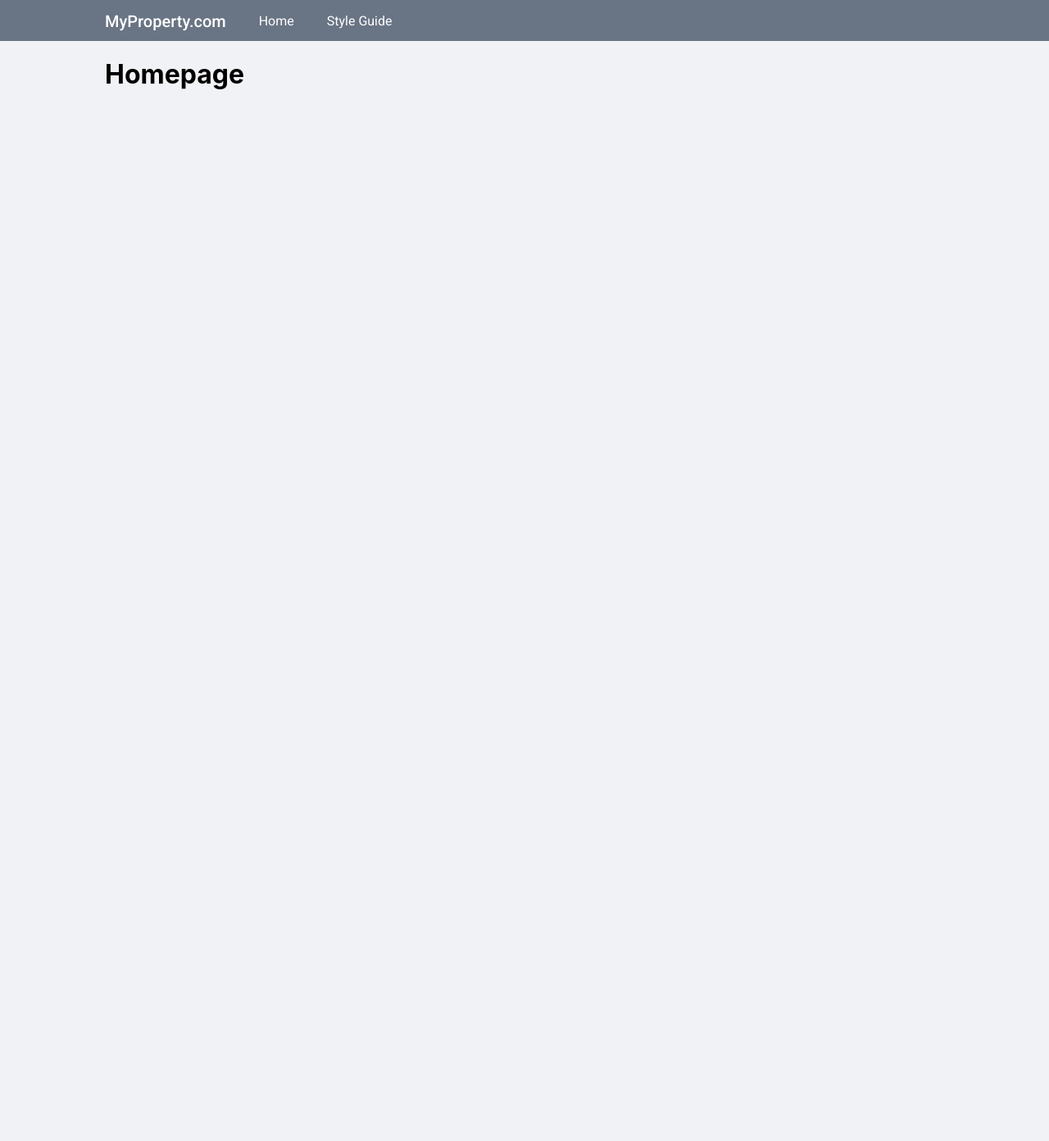
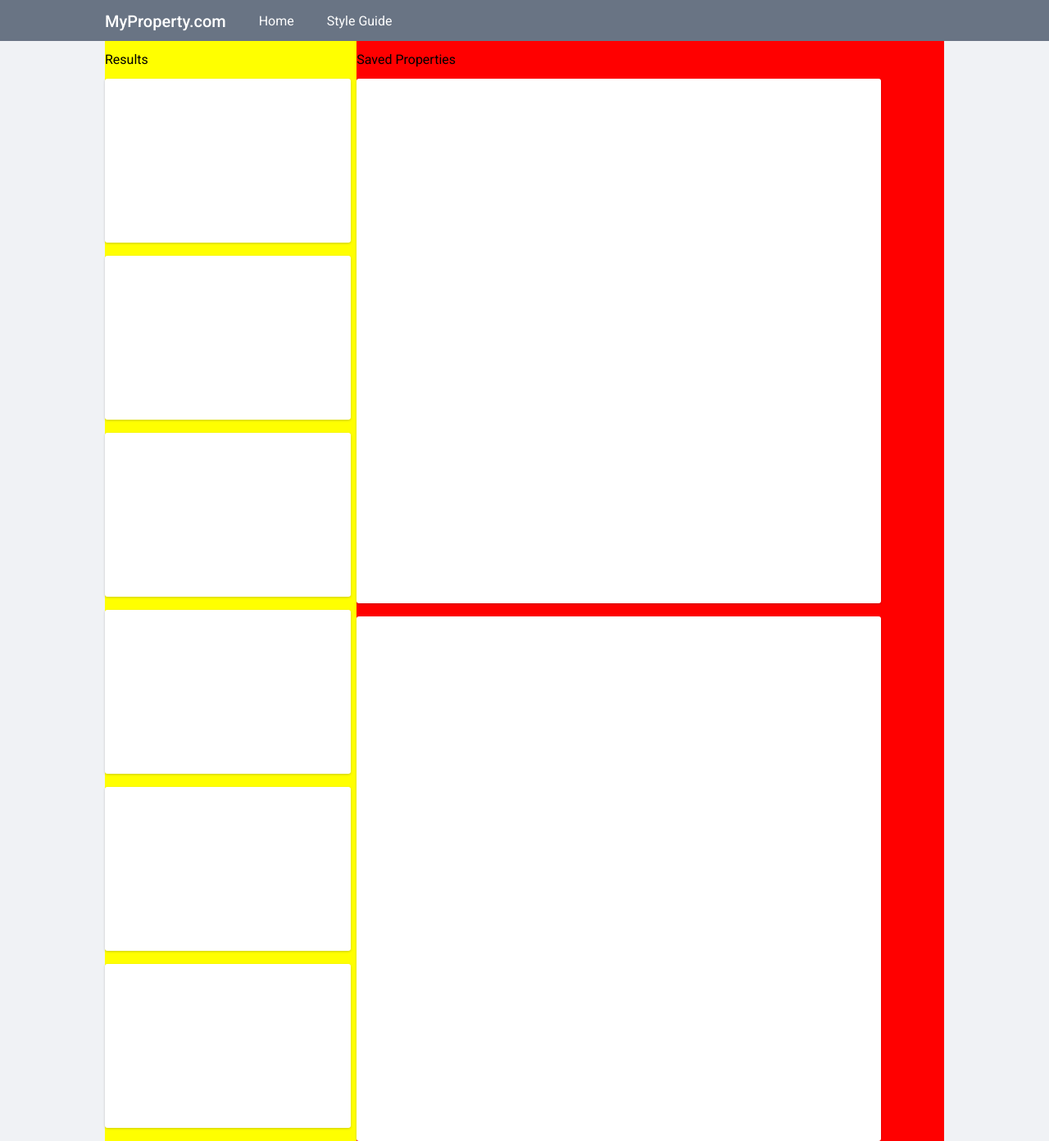
Before and after one commit to ttcode10/saved-property-list, a React (Create React App) app: page / in a window 1280 px wide. Shown: the whole page at 82% size. Before the commit the page ends 800 px from the top, so only its background shows below. Built offline with nearby package versions, Linux system fonts and the light colour scheme.

Commit message:
💄 Iteration 1 / Created static homepage

```diff
--- a/src/pages/Home/Home.tsx
+++ b/src/pages/Home/Home.tsx
@@ -1,7 +1,74 @@
 import React from 'react';
+import styled from 'styled-components';
+import { Card, H2Text } from '../../components';
+
+const Container = styled.div`
+  display: flex;
+`;
+
+const Left = styled.div`
+  width: 30%;
+  background-color: yellow;
+`;
+
+const Right = styled.div`
+  width: 70%;
+  background-color: red;
+`;
+
+const ResultListItem = styled.div`
+  width: 300px;
+  height: 200px;
+  & ~ & {
+    margin-top: 1rem;
+  }
+`;
+
+const SavedListItem = styled.div`
+  width: 640px;
+  height: 640px;
+  & ~ & {
+    margin-top: 1rem;
+  }
+`;
 
 const Home: React.FC = () => {
-  return <h1>Homepage</h1>;
+  return (
+    <>
+      <Container>
+        <Left>
+          <H2Text>Results</H2Text>
+          <ResultListItem>
+            <Card />
+          </ResultListItem>
+          <ResultListItem>
+            <Card />
+          </ResultListItem>
+          <ResultListItem>
+            <Card />
+          </ResultListItem>
+          <ResultListItem>
+            <Card />
+          </ResultListItem>
+          <ResultListItem>
+            <Card />
+          </ResultListItem>
+          <ResultListItem>
+            <Card />
+          </ResultListItem>
+        </Left>
+        <Right>
+          <H2Text>Saved Properties</H2Text>
+          <SavedListItem>
+            <Card />
+          </SavedListItem>
+          <SavedListItem>
+            <Card />
+          </SavedListItem>
+        </Right>
+      </Container>
+    </>
+  );
 };
 
 export default Home;
```
Also changed, not shown: 1 other file (tests, documents, lock files or other folders).
